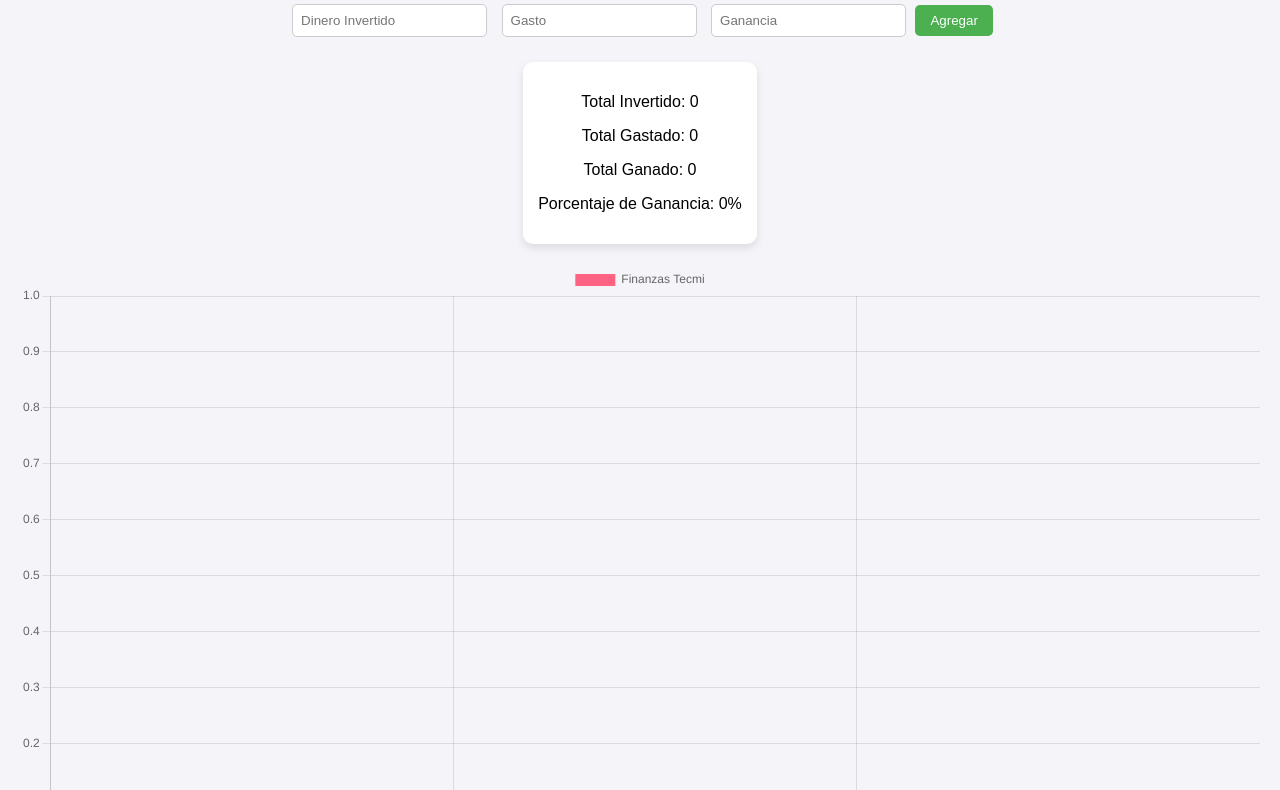
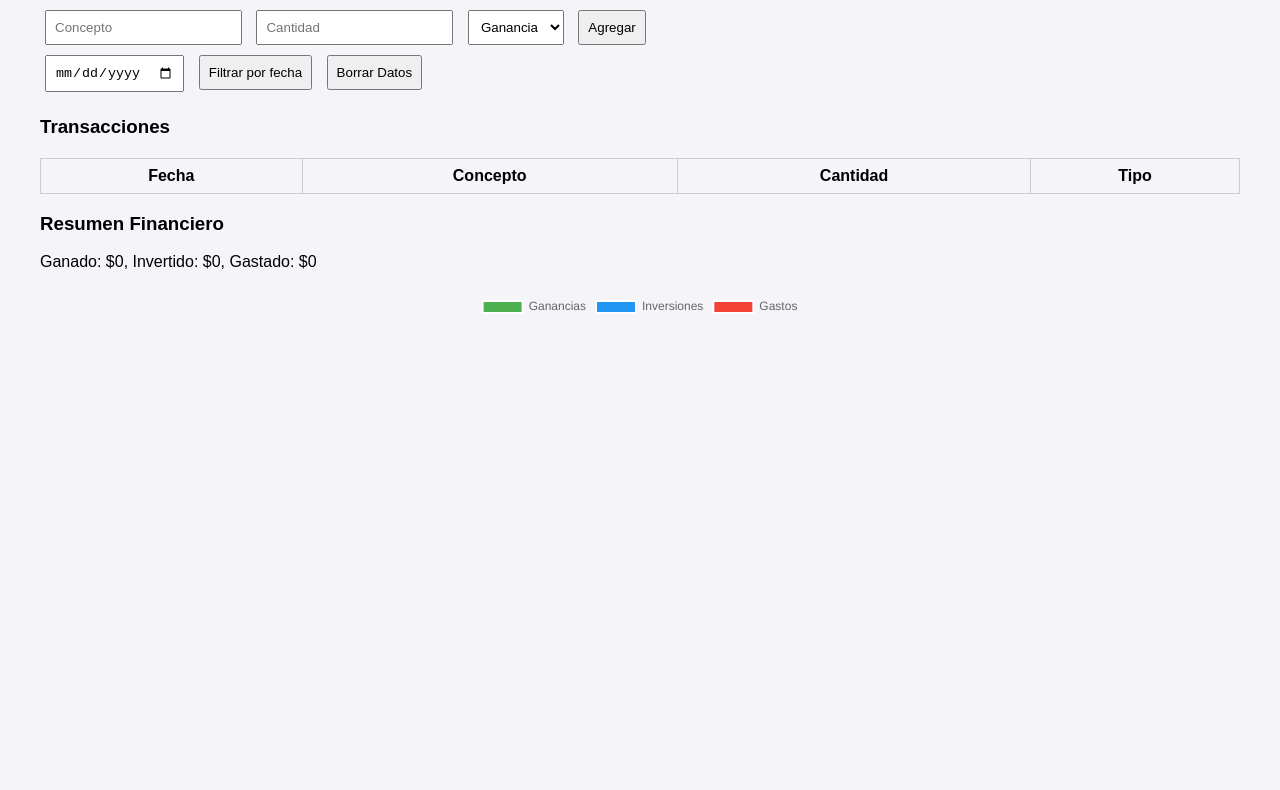
Before and after one commit to VanessaAndrade0/Fetecmi, a plain HTML site: page index.html in a window 1280 px wide. Shown: the part 103-893 px from the top of the page. Drawn offline with nearby package versions, Linux system fonts and the light colour scheme.

Commit message:
Add files via upload

```diff
--- a/index.html
+++ b/index.html
@@ -3,136 +3,113 @@
 <head>
     <meta charset="UTF-8">
     <meta name="viewport" content="width=device-width, initial-scale=1.0">
-    <title>Finanzas Tecmi</title>
+    <title>Finanzas FE Tecmi</title>
     <style>
-        body {
-            font-family: Arial, sans-serif;
-            background-color: #f4f4f9;
-            display: flex;
-            flex-direction: column;
-            align-items: center;
-            justify-content: center;
-            min-height: 100vh;
-            margin: 0;
-            padding: 20px;
+        body { font-family: Arial, sans-serif; margin: 20px; padding: 20px; background-color: #f4f4f9; }
+        input, button, select { margin: 5px; padding: 8px; }
+        table { margin-top: 20px; border-collapse: collapse; width: 100%; }
+        th, td { border: 1px solid #ccc; padding: 8px; text-align: center; }
+        canvas { margin-top: 20px; max-width: 100%; }
+        #reset { background-color: red; color: white; padding: 5px 10px; margin-top: 15px; cursor: pointer; }
+    </style>
+</head>
+<body>
+    <h2>Finanzas FE Tecmi</h2>
+    <input id="concepto" type="text" placeholder="Concepto">
+    <input id="cantidad" type="number" placeholder="Cantidad">
+    <select id="tipo">
+        <option value="ganancia">Ganancia</option>
+        <option value="inversion">Inversión</option>
+        <option value="gasto">Gasto</option>
+    </select>
+    <button id="agregar">Agregar</button>
+
+    <br>
+    <input id="fechaFiltro" type="date">
+    <button id="filtrar">Filtrar por fecha</button>
+    <button id="borrar">Borrar Datos</button>
+
+    <h3>Transacciones</h3>
+    <table>
+        <thead>
+            <tr><th>Fecha</th><th>Concepto</th><th>Cantidad</th><th>Tipo</th></tr>
+        </thead>
+        <tbody id="tabla-transacciones"></tbody>
+    </table>
+
+    <h3>Resumen Financiero</h3>
+    <p id="resumen"></p>
+    <canvas id="grafica" width="400" height="200"></canvas>
+
+    <script src="https://cdn.jsdelivr.net/npm/chart.js"></script>
+    <script>
+        let transacciones = JSON.parse(localStorage.getItem("transacciones")) || [];
+
+        document.querySelector("#agregar").addEventListener("click", agregarTransaccion);
+        document.querySelector("#agregar").addEventListener("touchstart", agregarTransaccion);
+        document.querySelector("#filtrar").addEventListener("click", filtrarPorFecha);
+        document.querySelector("#filtrar").addEventListener("touchstart", filtrarPorFecha);
+        document.querySelector("#borrar").addEventListener("click", borrarDatos);
+        document.querySelector("#borrar").addEventListener("touchstart", borrarDatos);
+
+        function agregarTransaccion() {
+            const concepto = document.querySelector("#concepto").value;
+            const cantidad = parseFloat(document.querySelector("#cantidad").value);
+            const tipo = document.querySelector("#tipo").value;
+            const fecha = new Date().toISOString().split("T")[0];
+
+            if (concepto && !isNaN(cantidad)) {
+                transacciones.push({ fecha, concepto, cantidad, tipo });
+                localStorage.setItem("transacciones", JSON.stringify(transacciones));
+                mostrarTransacciones();
+                mostrarResumen();
+            }
         }
 
-        h1 {
-            color: #4CAF50;
-            margin-bottom: 20px;
+        function mostrarTransacciones(filtroFecha = "") {
+            const tbody = document.querySelector("#tabla-transacciones");
+            tbody.innerHTML = "";
+            transacciones
+                .filter(t => !filtroFecha || t.fecha === filtroFecha)
+                .forEach(t => {
+                    tbody.innerHTML += `<tr><td>${t.fecha}</td><td>${t.concepto}</td><td>${t.cantidad}</td><td>${t.tipo}</td></tr>`;
+                });
         }
 
-        .inputs {
-            margin-bottom: 20px;
+        function mostrarResumen() {
+            const resumen = document.querySelector("#resumen");
+            const totalGanado = transacciones.filter(t => t.tipo === "ganancia").reduce((sum, t) => sum + t.cantidad, 0);
+            const totalInvertido = transacciones.filter(t => t.tipo === "inversion").reduce((sum, t) => sum + t.cantidad, 0);
+            const totalGastado = transacciones.filter(t => t.tipo === "gasto").reduce((sum, t) => sum + t.cantidad, 0);
+
+            resumen.innerText = `Ganado: $${totalGanado}, Invertido: $${totalInvertido}, Gastado: $${totalGastado}`;
+
+            new Chart(document.getElementById("grafica"), {
+                type: "pie",
+                data: {
+                    labels: ["Ganancias", "Inversiones", "Gastos"],
+                    datasets: [{
+                        data: [totalGanado, totalInvertido, totalGastado],
+                        backgroundColor: ["#4caf50", "#2196f3", "#f44336"]
+                    }]
+                }
+            });
         }
 
-        input {
-            margin: 5px;
-            padding: 8px;
-            border-radius: 5px;
-            border: 1px solid #ccc;
+        function filtrarPorFecha() {
+            const fechaFiltro = document.querySelector("#fechaFiltro").value;
+            mostrarTransacciones(fechaFiltro);
         }
 
-        button {
-            background-color: #4CAF50;
-            color: white;
-            padding: 8px 15px;
-            border: none;
-            border-radius: 5px;
-            cursor: pointer;
-            margin-top: 10px;
+        function borrarDatos() {
+            transacciones = [];
+            localStorage.removeItem("transacciones");
+            mostrarTransacciones();
+            mostrarResumen();
         }
 
-        button:hover {
-            background-color: #45a049;
-        }
-
-        .resultados {
-            margin-bottom: 20px;
-            background-color: #fff;
-            padding: 15px;
-            border-radius: 10px;
-            box-shadow: 0px 4px 8px rgba(0,0,0,0.1);
-            text-align: center;
-        }
-    </style>
-    <script src="https://cdn.jsdelivr.net/npm/chart.js"></script> <!-- Librería para gráficas -->
-</head>
-<body>
-    <h1>Finanzas Tecmi</h1>
-    <div class="inputs">
-        <input type="number" id="inversion" placeholder="Dinero Invertido">
-        <input type="number" id="gasto" placeholder="Gasto">
-        <input type="number" id="ganancia" placeholder="Ganancia">
-        <button onclick="agregarDatos()">Agregar</button>
-    </div>
-    <div class="resultados">
-        <p>Total Invertido: <span id="totalInversion">0</span></p>
-        <p>Total Gastado: <span id="totalGasto">0</span></p>
-        <p>Total Ganado: <span id="totalGanancia">0</span></p>
-        <p>Porcentaje de Ganancia: <span id="porcentajeGanancia">0%</span></p>
-    </div>
-    <canvas id="grafica" width="400" height="200"></canvas>
-    <script>
-        let totalInversion = 0;
-        let totalGasto = 0;
-        let totalGanancia = 0;
-
-        const inversionInput = document.getElementById("inversion");
-        const gastoInput = document.getElementById("gasto");
-        const gananciaInput = document.getElementById("ganancia");
-
-        const totalInversionText = document.getElementById("totalInversion");
-        const totalGastoText = document.getElementById("totalGasto");
-        const totalGananciaText = document.getElementById("totalGanancia");
-        const porcentajeGananciaText = document.getElementById("porcentajeGanancia");
-
-        const ctx = document.getElementById("grafica").getContext("2d");
-        const grafica = new Chart(ctx, {
-            type: 'bar',
-            data: {
-                labels: ['Inversión', 'Gasto', 'Ganancia'],
-                datasets: [{
-                    label: 'Finanzas Tecmi',
-                    data: [0, 0, 0],
-                    backgroundColor: ['#FF6384', '#36A2EB', '#4CAF50']
-                }]
-            },
-            options: {
-                responsive: true
-            }
-        });
-
-        function agregarDatos() {
-            let inversion = parseFloat(inversionInput.value) || 0;
-            let gasto = parseFloat(gastoInput.value) || 0;
-            let ganancia = parseFloat(gananciaInput.value) || 0;
-
-            totalInversion += inversion;
-            totalGasto += gasto;
-            totalGanancia += ganancia;
-
-            totalInversionText.innerText = totalInversion;
-            totalGastoText.innerText = totalGasto;
-            totalGananciaText.innerText = totalGanancia;
-
-            let porcentajeGanancia = totalGanancia === 0 ? 0 : ((totalGanancia - totalInversion - totalGasto) / totalInversion) * 100;
-            porcentajeGananciaText.innerText = porcentajeGanancia.toFixed(2) + "%";
-
-            actualizarGrafica();
-            limpiarInputs();
-        }
-
-        function actualizarGrafica() {
-            grafica.data.datasets[0].data = [totalInversion, totalGasto, totalGanancia];
-            grafica.update();
-        }
-
-        function limpiarInputs() {
-            inversionInput.value = '';
-            gastoInput.value = '';
-            gananciaInput.value = '';
-        }
+        mostrarTransacciones();
+        mostrarResumen();
     </script>
 </body>
 </html>
```
